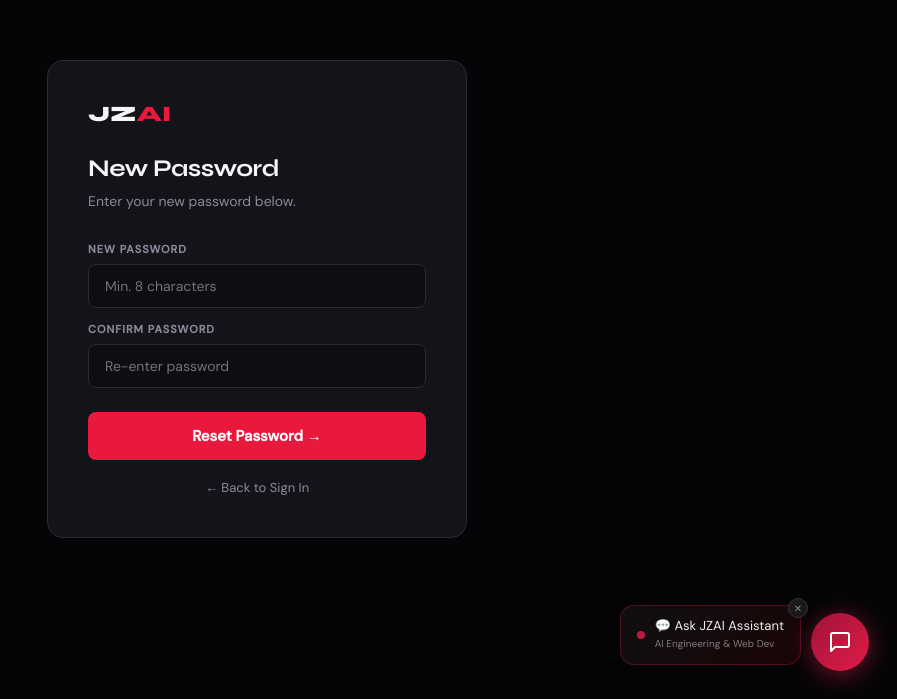
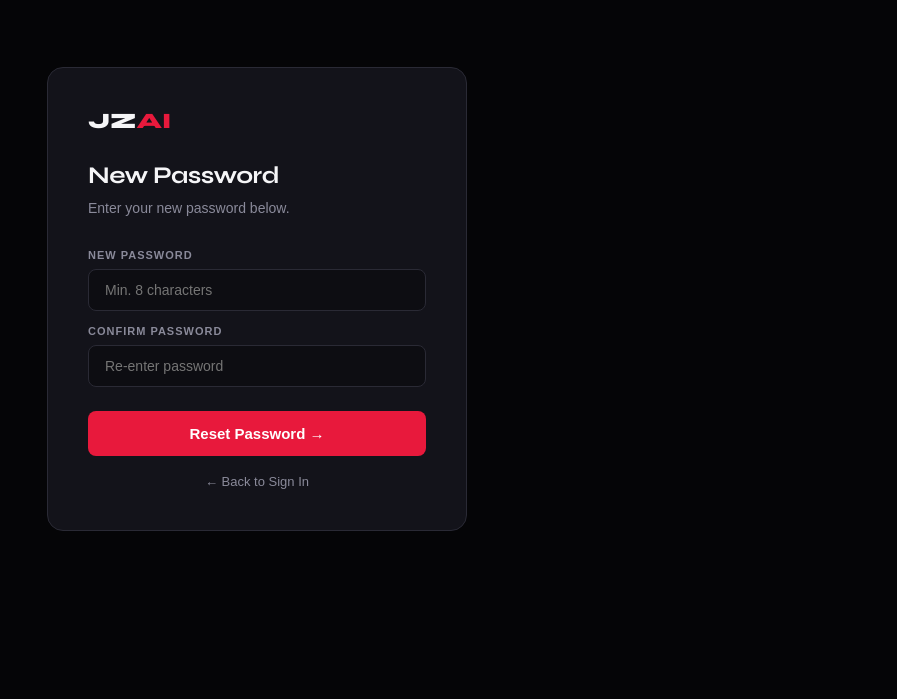
Before and after one commit to jahanzaibtahir2006/JZAi, a Next.js app: page /reset-password in a window 1280 px wide. Shown: the part 101-800 px from the top of the page, without its empty margins (383-1280 px from the left). Built offline with nearby package versions, Linux system fonts and the light colour scheme; no server answers.

Commit message:
Update layout.tsx

```diff
--- a/app/layout.tsx
+++ b/app/layout.tsx
@@ -1,62 +1,39 @@
 import type { Metadata } from 'next'
-import { Syne, DM_Sans } from 'next/font/google'
-import Script from 'next/script'
+import { ThemeProvider } from '@/components/ThemeProvider'
 import './globals.css'
-import GlobalEffects from '@/components/GlobalEffects'
-import { ThemeProvider } from '@/components/ThemeProvider'
 
 export const metadata: Metadata = {
-  title: "JZAI — AI Chatbot Builder",
-  description: "Build custom AI chatbots for your business in minutes. Capture leads automatically, support customers 24/7.",
-  keywords: ["AI chatbot", "chatbot builder", "lead capture", "customer support", "AI assistant", "chatbot for website", "Pakistan"],
-  metadataBase: new URL("https://jzai.store"),
-  alternates: {
-    canonical: "https://jzai.store",
-  },
+  title: 'JZAI — AI-Powered Business Automation',
+  description: 'Unify your customer conversations, automate workflows, and grow your business with JZAI — the AI platform built for modern teams.',
+  keywords: ['AI chatbot', 'omnichannel inbox', 'business automation', 'WhatsApp AI', 'customer support AI'],
+  authors: [{ name: 'JZAI' }],
   openGraph: {
-    type: "website",
-    url: "https://jzai.store",
-    siteName: "JZAI",
-    title: "JZAI — AI Chatbot Builder",
-    description: "Build custom AI chatbots for your business in minutes. Capture leads automatically, support customers 24/7.",
+    title: 'JZAI — AI-Powered Business Automation',
+    description: 'Unify customer conversations across WhatsApp, Instagram, Email & more. One AI-powered inbox.',
+    url: 'https://jzai.store',
+    siteName: 'JZAI',
+    locale: 'en_US',
+    type: 'website',
   },
   twitter: {
-    card: "summary_large_image",
-    title: "JZAI — AI Chatbot Builder",
-    description: "Build custom AI chatbots for your business in minutes. Capture leads automatically, support customers 24/7.",
+    card: 'summary_large_image',
+    title: 'JZAI — AI-Powered Business Automation',
+    description: 'Unify customer conversations across WhatsApp, Instagram, Email & more.',
   },
-  robots: { index: true, follow: true },
-};
+  metadataBase: new URL('https://jzai.store'),
+}
 
-const syne = Syne({
-  subsets: ['latin'],
-  weight: ['400', '600', '700', '800'],
-  variable: '--font-syne',
-  display: 'swap',
-})
-
-const dmSans = DM_Sans({
-  subsets: ['latin'],
-  weight: ['300', '400', '500'],
-  variable: '--font-dm-sans',
-  display: 'swap',
-})
-
-export default function RootLayout({ children }: { children: React.ReactNode }) {
+export default function RootLayout({
+  children,
+}: {
+  children: React.ReactNode
+}) {
   return (
-    <html lang="en" data-theme="dark" suppressHydrationWarning>
-      <head>
-        <link rel="icon" type="image/svg+xml" href="/favicon.svg" id="favicon" />
-      </head>
-      <body className={`${syne.variable} ${dmSans.variable}`}>
+    <html lang="en" suppressHydrationWarning>
+      <body>
         <ThemeProvider>
-          <GlobalEffects />
           {children}
         </ThemeProvider>
-        <Script id="chatbot-config" strategy="afterInteractive">
-          {`var BACKEND_URL = 'https://small-wildflower-c0d4.jahanzaibtahir2006.workers.dev';`}
-        </Script>
-        <Script src="/Jzaichatbot.js" strategy="afterInteractive" />
       </body>
     </html>
   )
```
